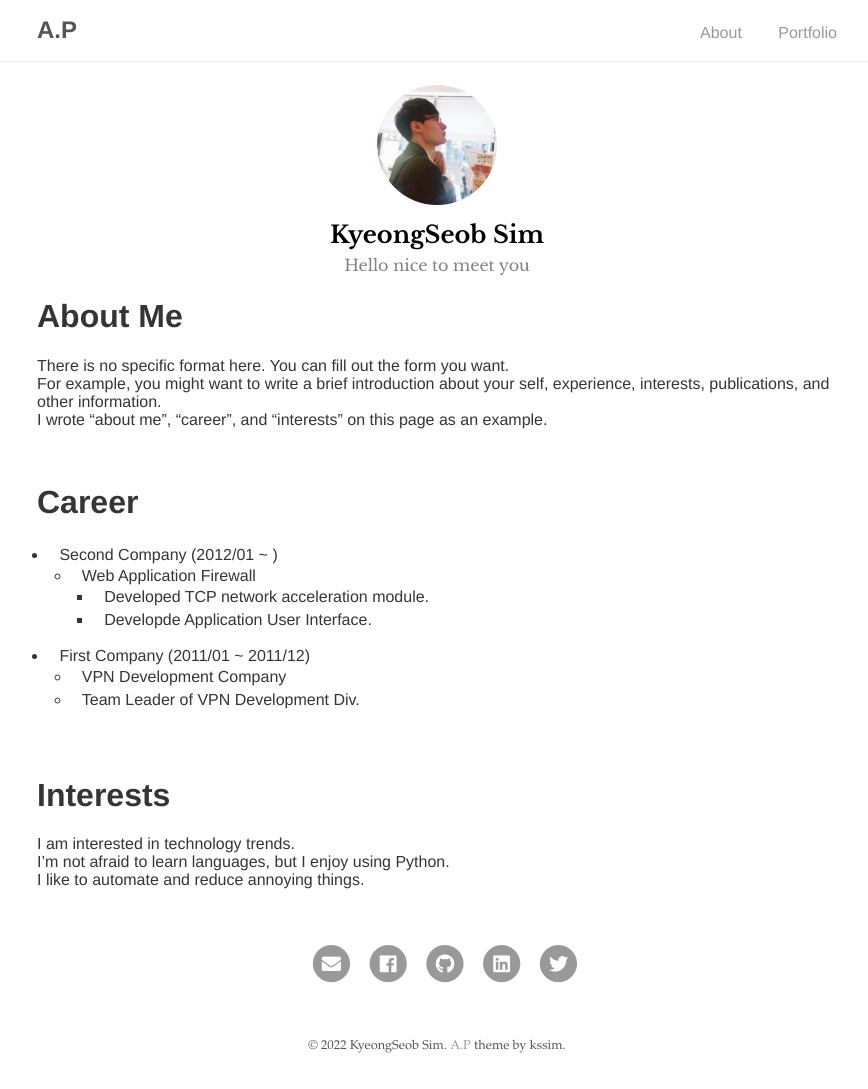
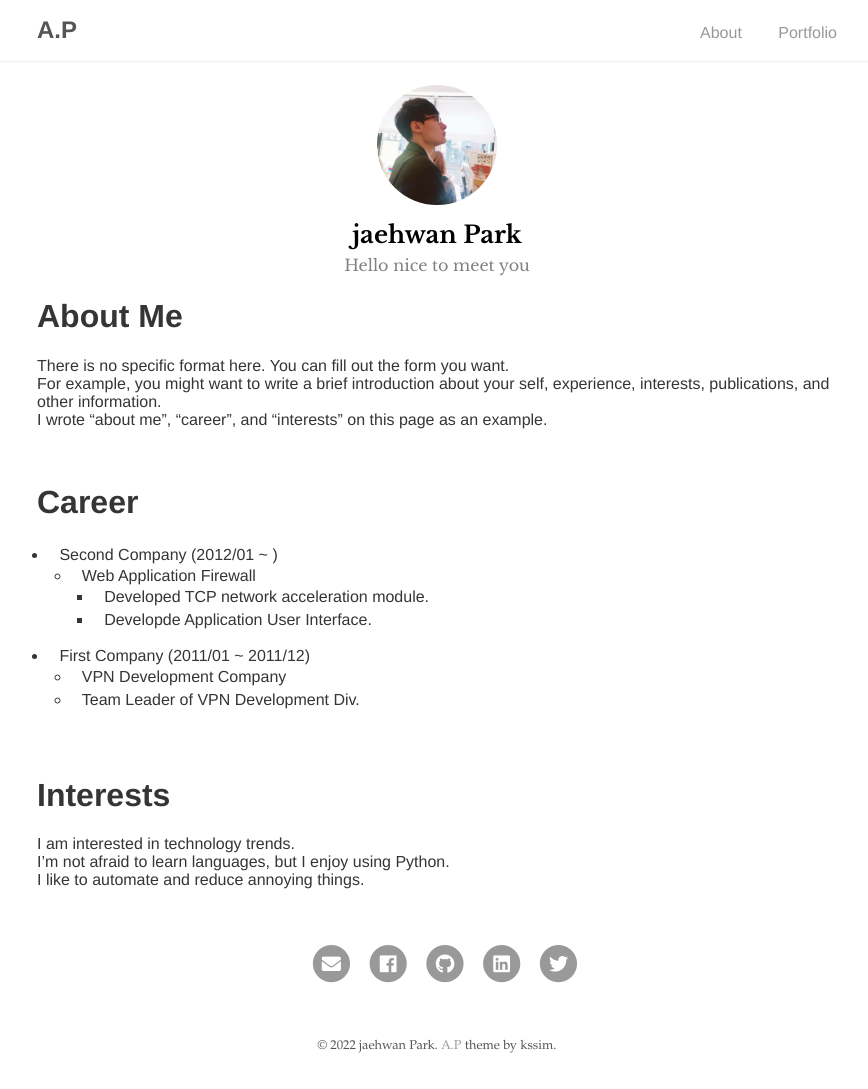
Before and after one commit to probationer070/probationer070.github.io, a Jekyll site: the page built from index.md, in a window 1280 px wide. Shown: the whole page, without its empty margins (203-1071 px from the left). Built offline with Jekyll 4.4.1, drawn with Linux system fonts in a browser that asks for light colours; our own code applies the rules of GitHub Pages for plain Markdown files.

```diff
--- a/_config.yml
+++ b/_config.yml
@@ -1,12 +1,12 @@
 # Site settings
 title: A.P
 baseurl: "/ap"
-url: "https://kssim.github.io"
+url: "https://probationer070.github.io/"
 google_analytics: # Tracking ID, e.g. "UA-000000-01"
 
 # Author
 author:
-  name: KyeongSeob Sim
+  name: jaehwan Park
   desc: Hello nice to meet you
   email: ksub0912@gmail.com
   selfie: assets/img/profile.jpg
```
